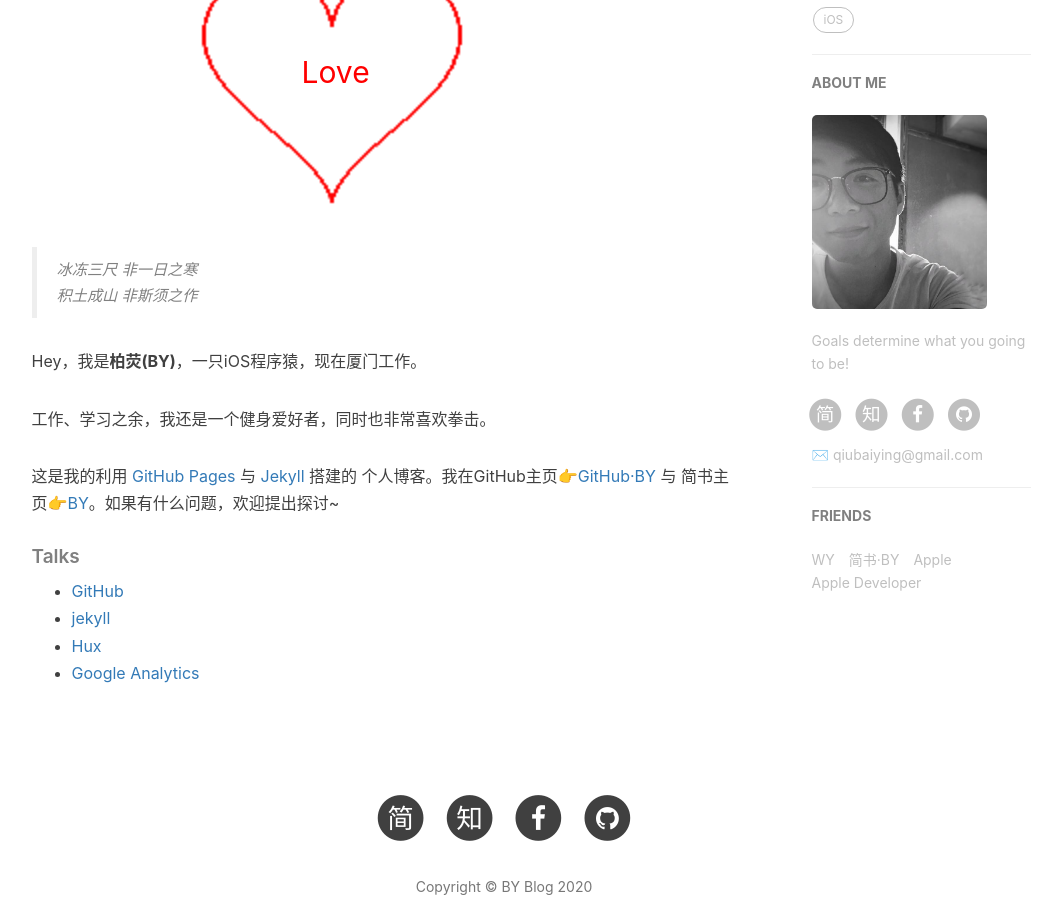
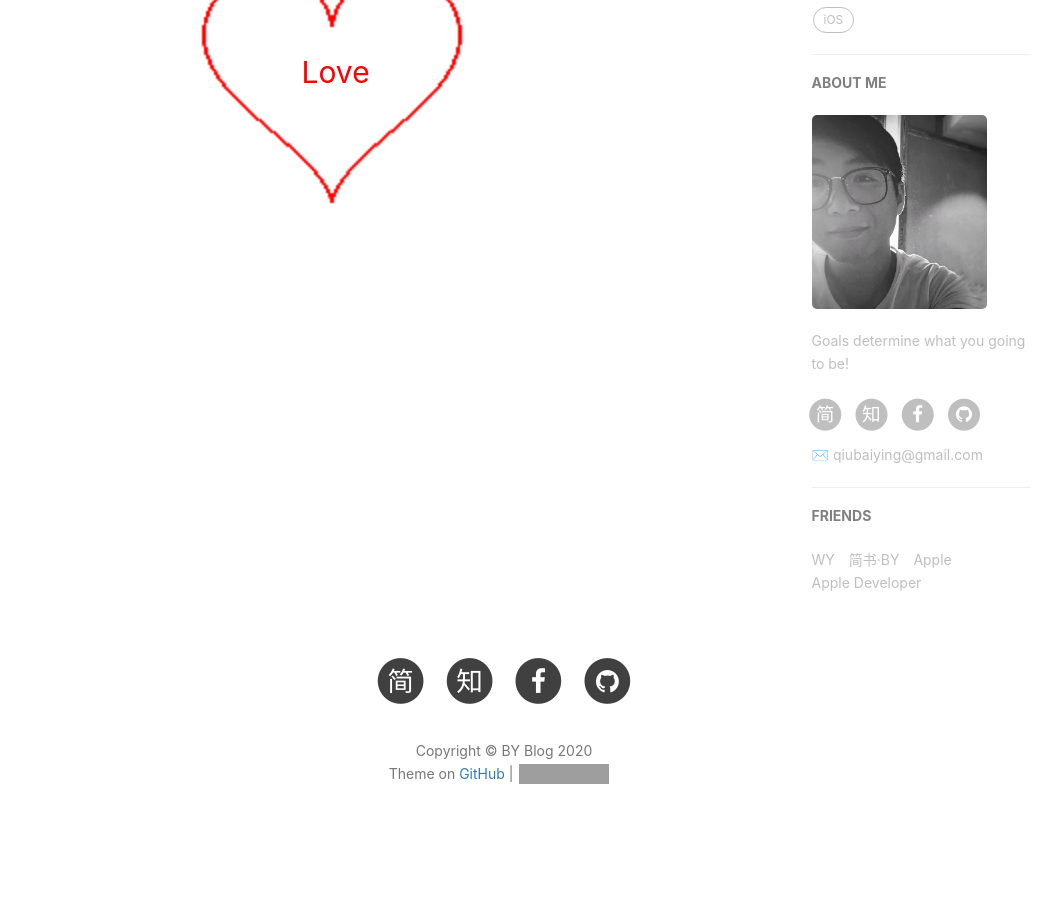
Before and after one commit to qq991347306/qq991347306.github.io, a Jekyll site: the page built from love.html, in a window 1280 px wide and 900 px high, scrolled down 511 px. Shown: the whole window, without its empty margins (136-1198 px from the left). Built offline with Jekyll 4.4.1, drawn with Linux system fonts in a browser that asks for light colours; nearby versions of some CDN libraries; comment, search, counter and statistics services are not loaded; after the commit the page ends 1389 px from its top, so only the background shows below that; grey boxes are pictures that could not be loaded.

Commit message:
更新 love.html

```diff
--- a/love.html
+++ b/love.html
@@ -10,121 +10,7 @@
         <canvas id="canvas"></canvas>
         <span id="txt">Love</span>
     </div>
-    <!--copied from markdown -->
-    <blockquote>
-        <p>冰冻三尺 非一日之寒<br>
-            积土成山 非斯须之作</p>
-    </blockquote>
-
-    <p>Hey，我是<strong>柏荧(BY)</strong>，一只iOS程序猿，现在厦门工作。</p>
-
-    <p>工作、学习之余，我还是一个健身爱好者，同时也非常喜欢拳击。</p>
-
-    <p>这是我的利用 <a href="https://pages.github.com/">GitHub Pages</a> 与 <a href="http://jekyll.com.cn/">Jekyll</a> 搭建的
-        个人博客。我在GitHub主页<a href="https://github.com/qiubaiying">👉GitHub·BY</a> 与 简书主页<a
-            href="https://http://www.jianshu.com/u/e71990ada2fd">👉BY</a>。如果有什么问题，欢迎提出探讨~</p>
-
-    <p></p>
-
-    <h5>Talks</h5>
-
-    <ul>
-        <li><a href="https://github.com">GitHub</a></li>
-        <li><a href="http://jekyll.com.cn/">jekyll</a></li>
-        <li><a href="http://huangxuan.me/">Hux</a></li>
-        <li><a href="https://analytics.google.com/analytics">Google Analytics</a></li>
-    </ul>
 </div>
-
-
-<!-- Handle Language Change -->
-<script type="text/javascript">
-    // get nodes
-    var $zh = document.querySelector(".zh");
-    var $en = document.querySelector(".en");
-    var $select = document.querySelector("select");
-
-    // bind hashchange event
-    window.addEventListener('hashchange', _render);
-
-    // handle render
-    function _render() {
-        var _hash = window.location.hash;
-        // en
-        if (_hash == "#en") {
-            $select.selectedIndex = 1;
-            $en.style.display = "block";
-            $zh.style.display = "none";
-            // zh by default
-        } else {
-            // not trigger onChange, otherwise cause a loop call.
-            $select.selectedIndex = 0;
-            $zh.style.display = "block";
-            $en.style.display = "none";
-        }
-    }
-
-    // handle select change
-    function onLanChange(index) {
-        if (index == 0) {
-            window.location.hash = "#zh"
-        } else {
-            window.location.hash = "#en"
-        }
-    }
-
-    // init
-    _render();
-</script>
-
-
-<!-- Gitalk 评论 start  -->
-{% if site.gitalk.enable %}
-<!-- Gitalk link  -->
-<link rel="stylesheet" href="https://unpkg.com/gitalk/dist/gitalk.css">
-<script src="https://unpkg.com/gitalk@latest/dist/gitalk.min.js"></script>
-
-<div id="gitalk-container"></div>
-<script type="text/javascript">
-    var gitalk = new Gitalk({
-        clientID: '{{site.gitalk.clientID}}',
-        clientSecret: '{{site.gitalk.clientSecret}}',
-        repo: '{{site.gitalk.repo}}',
-        owner: '{{site.gitalk.owner}}',
-        admin: ['{{site.gitalk.admin}}'],
-        distractionFreeMode: {{ site.gitalk.distractionFreeMode }},
-    id: 'about',
-    });
-    gitalk.render('gitalk-container');
-</script>
-{% endif %}
-<!-- Gitalk end -->
-
-<!-- disqus 评论框 start  -->
-{% if site.disqus.enable %}
-
-<div class="comment">
-    <div id="disqus_thread" class="disqus-thread">
-    </div>
-</div>
-<!-- disqus 评论框 end -->
-
-<!-- disqus 公共JS代码 start (一个网页只需插入一次) -->
-<script type="text/javascript">
-    /* * * CONFIGURATION VARIABLES * * */
-    var disqus_shortname = "{{site.disqus.username}}";
-    var disqus_identifier = "{{site.disqus.username}}/{{page.url}}";
-    var disqus_url = "{{site.url}}{{page.url}}";
-
-    (function () {
-        var dsq = document.createElement('script'); dsq.type = 'text/javascript'; dsq.async = true;
-        dsq.src = '//' + disqus_shortname + '.disqus.com/embed.js';
-        (document.getElementsByTagName('head')[0] || document.getElementsByTagName('body')[0]).appendChild(dsq);
-    })();
-</script>
-<!-- disqus 公共JS代码 end -->
-{% endif %}
-
 
 <style>
     body {
```
